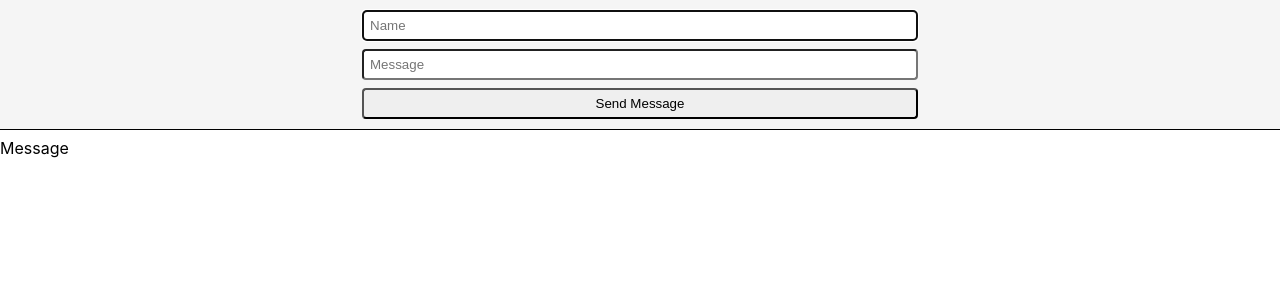
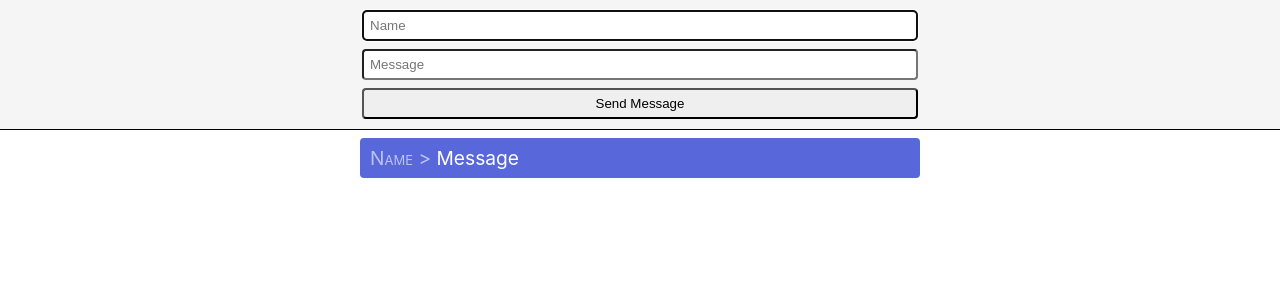
Before and after one commit to jgrissom/chat-react, a React (Create React App) app: page / in a window 1280 px wide. Shown: the top 300 px of the page. Built offline with nearby package versions, Linux system fonts and the light colour scheme.

Commit message:
[1.09] ChatMessage styling

```diff
--- a/src/App.css
+++ b/src/App.css
@@ -23,3 +23,24 @@
   padding-top: 138px;
   z-index: 1;
 }
+
+.Chat-message {
+  width: 90%;
+  max-width: 540px;
+  min-width: 220px;
+  margin-left: auto;
+  margin-right: auto;
+  margin-bottom: 4px;
+  background-color: #2F42D0;
+  opacity: .8;
+  color: white;
+  padding: 8px 10px 8px 10px;;
+  text-align: left;
+  font-size: 1.2em;
+  border-radius: 4px;
+}
+
+.Chat-message span {
+  opacity: .6;
+  font-variant: small-caps;
+}
--- a/src/Components/ChatMessage.jsx
+++ b/src/Components/ChatMessage.jsx
@@ -2,9 +2,9 @@ import React from 'react';
 
 const ChatMessage = () => {
   return (
-    <React.Fragment>
-      Message
-    </React.Fragment>
+    <div className="Chat-message">
+      <span>Name &gt; </span> Message
+    </div>
   );
 }
 
```
